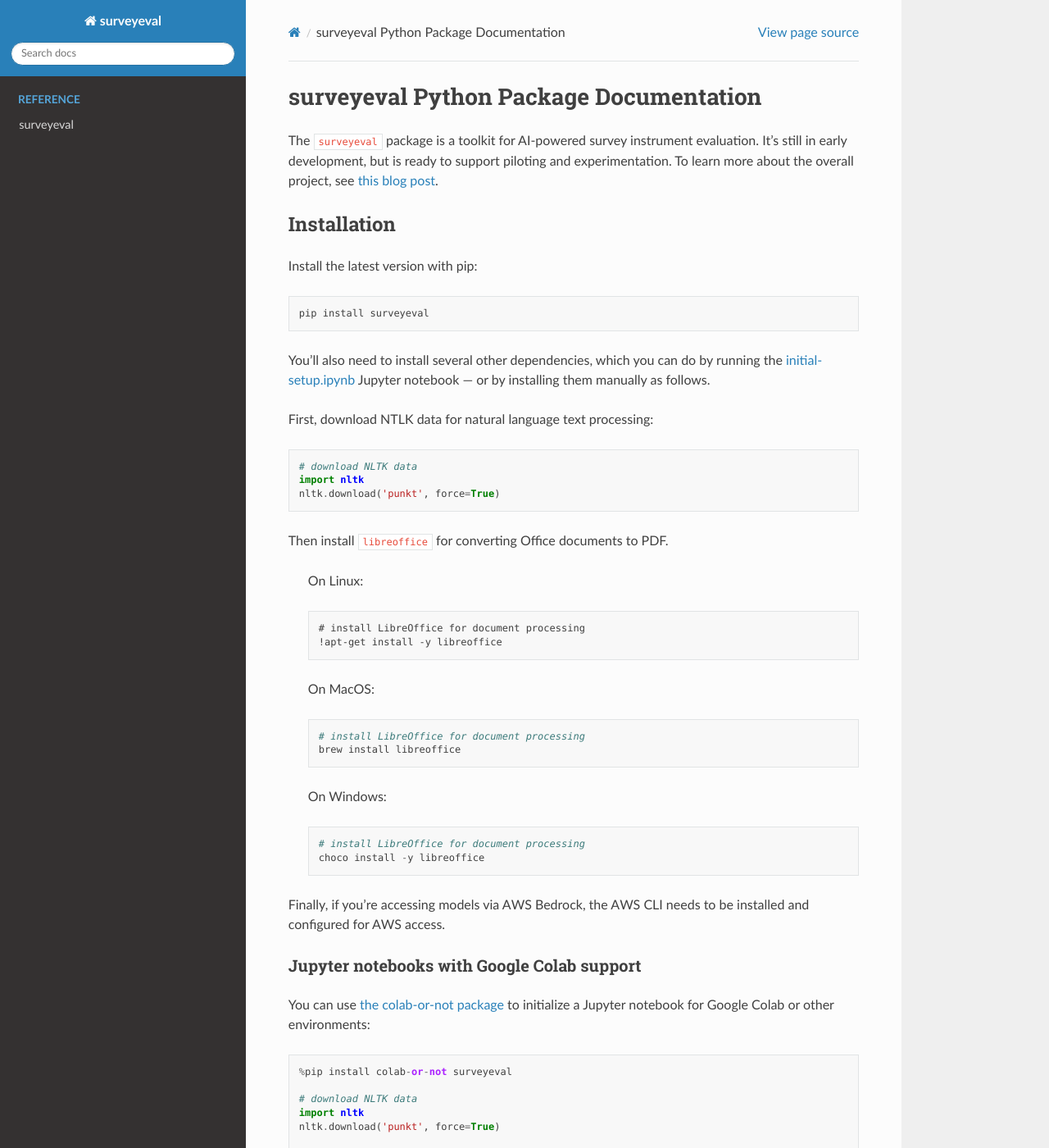
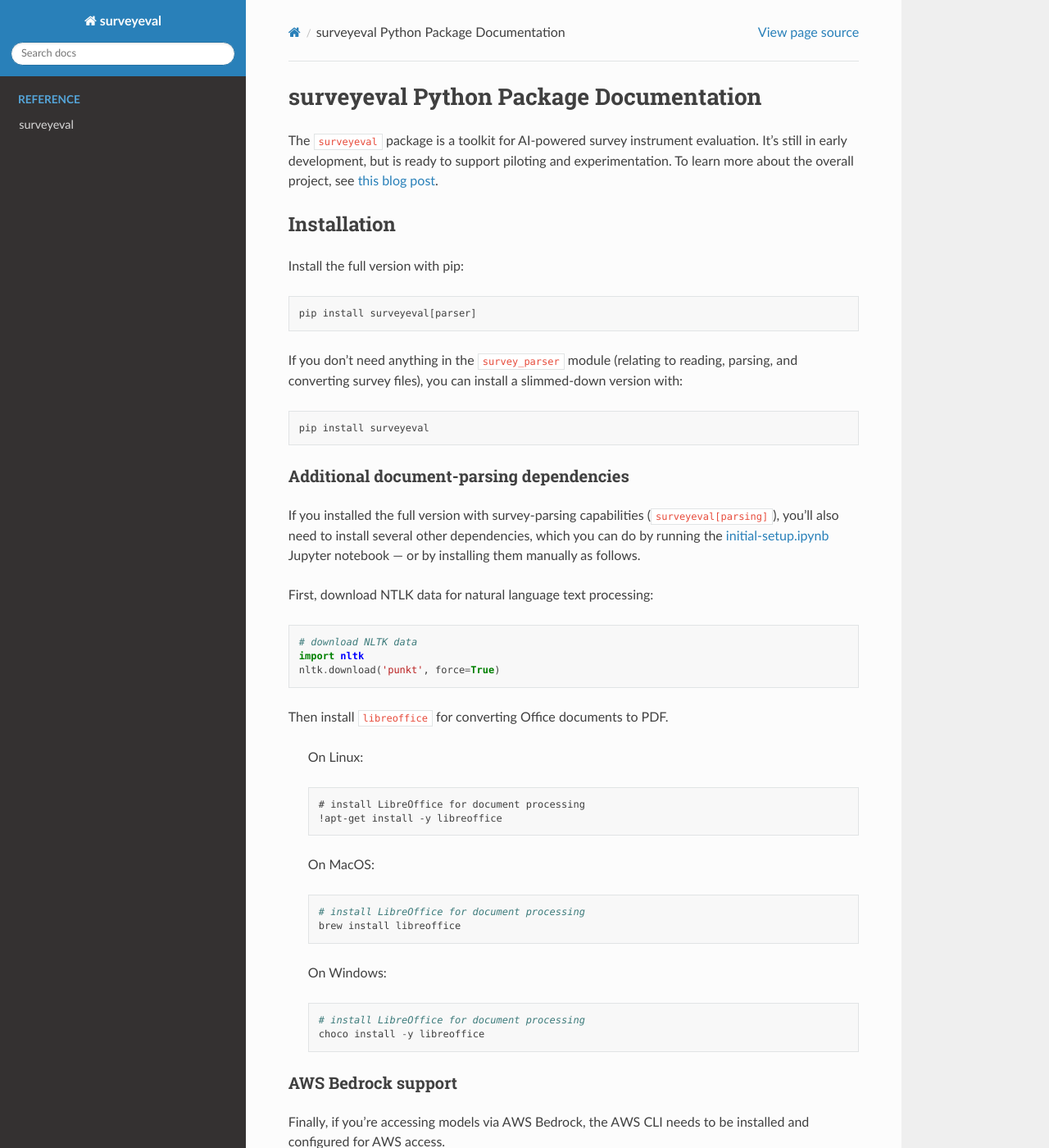
Before and after one commit to higherbar-ai/survey-eval, a Sphinx documentation site: the page built from docs/source/index.rst, in a window 1280 px wide and 1400 px high. Shown: the whole window at 82% size. Built offline with Sphinx 7.4.7 and the Read the Docs theme 3.1.0, drawn with Linux system fonts in a browser that asks for light colours.

Commit message:
AP-270 - Split document-processing requirements into optional extras so that people could use core surveyeval functionality without dragging in all of the document-processing requirements.

```diff
--- a/README.rst
+++ b/README.rst
@@ -9,11 +9,20 @@
 Installation
 ------------
 
-Install the latest version with pip::
+Install the full version with pip::
+
+    pip install surveyeval[parser]
+
+If you don't need anything in the ``survey_parser`` module (relating to reading, parsing, and converting
+survey files), you can install a slimmed-down version with::
 
     pip install surveyeval
 
-You'll also need to install several other dependencies, which you can do by running the
+Additional document-parsing dependencies
+^^^^^^^^^^^^^^^^^^^^^^^^^^^^^^^^^^^^^^^^
+
+If you installed the full version with survey-parsing capabilities (``surveyeval[parsing]``), you'll also need
+to install several other dependencies, which you can do by running the
 `initial-setup.ipynb <https://github.com/higherbar-ai/survey-eval/blob/main/src/initial-setup.ipynb>`_ Jupyter
 notebook — or by installing them manually as follows.
 
@@ -39,6 +48,9 @@
 
     # install LibreOffice for document processing
     choco install -y libreoffice
+
+AWS Bedrock support
+^^^^^^^^^^^^^^^^^^^
 
 Finally, if you're accessing models via AWS Bedrock, the AWS CLI needs to be installed and configured for AWS access.
 
--- a/docs/source/conf.py
+++ b/docs/source/conf.py
@@ -16,7 +16,7 @@
 project = 'surveyeval'
 copyright = '2024, Higher Bar AI, PBC'
 author = 'Higher Bar AI, PBC'
-release = '0.1.24'
+release = '0.1.25'
 
 
 # -- General configuration ---------------------------------------------------
--- a/requirements.txt
+++ b/requirements.txt
@@ -1,7 +1,7 @@
 pydantic
 overrides>=7.3.1,<8.0.0
 openpyxl>=3.0.9,<4.0.0
-py-ai-workflows>=0.18.0,<1.0.0
+py-ai-workflows[docs]>=0.18.0,<1.0.0
 # dev environment
 jupyter
 ipywidgets
```
Also changed, not shown: setup.py (+8 -3 lines), src/surveyeval/__init__.py (+7 -1 lines), src/file-evaluation-example.ipynb, 2 other files.
